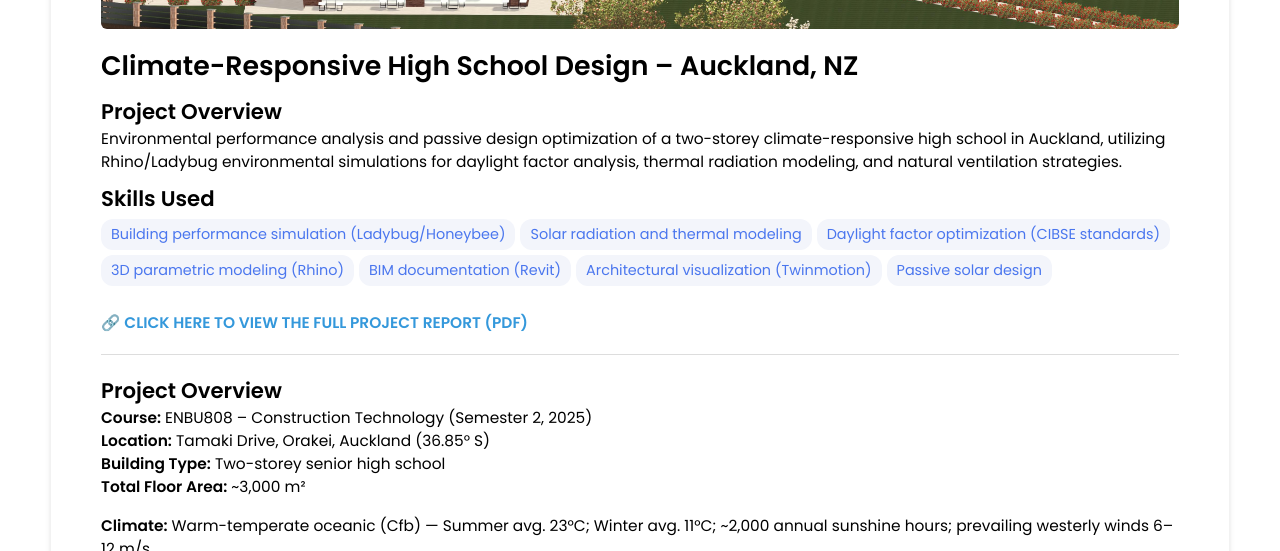
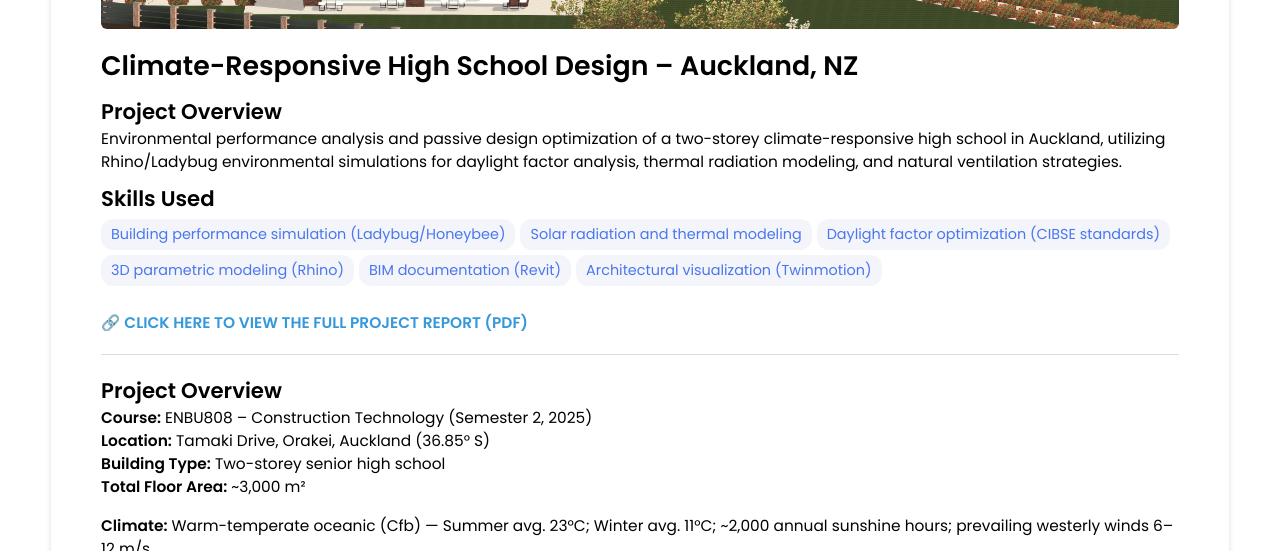
Before and after one commit to imraan11abdullah/imraan11abdullah.github.io, a Jekyll site: the page built from _projects/2025-climate-responsive-high-school-environmental-performance-analysis/2025-climate-responsive-high-school-environmental-performance-analysis.md, in a window 1280 px wide and 900 px high, scrolled down 461 px, cut to the strip 0-551 px from the top of the window. Built offline with Jekyll 4.4.1, drawn with Linux system fonts in a browser that asks for light colours.

Commit message:
Update 2025-climate-responsive-high-school-environmental-performance-analysis.md

```diff
--- a/_projects/2025-climate-responsive-high-school-environmental-performance-analysis/2025-climate-responsive-high-school-environmental-performance-analysis.md
+++ b/_projects/2025-climate-responsive-high-school-environmental-performance-analysis/2025-climate-responsive-high-school-environmental-performance-analysis.md
@@ -14,7 +14,6 @@ skills:
   - 3D parametric modeling (Rhino)
   - BIM documentation (Revit)
   - Architectural visualization (Twinmotion)
-  - Passive solar design
 main-image: /main3.jpg
 
 ---
```
